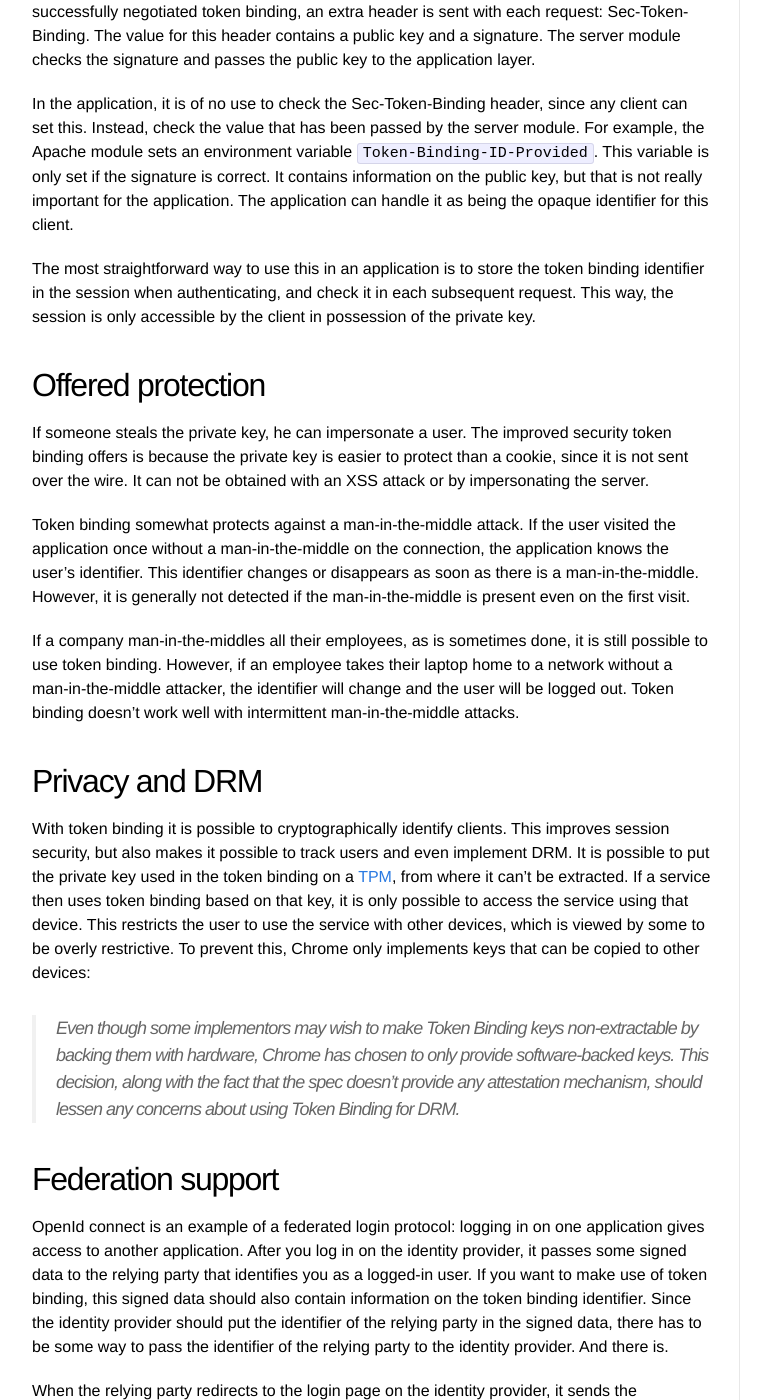
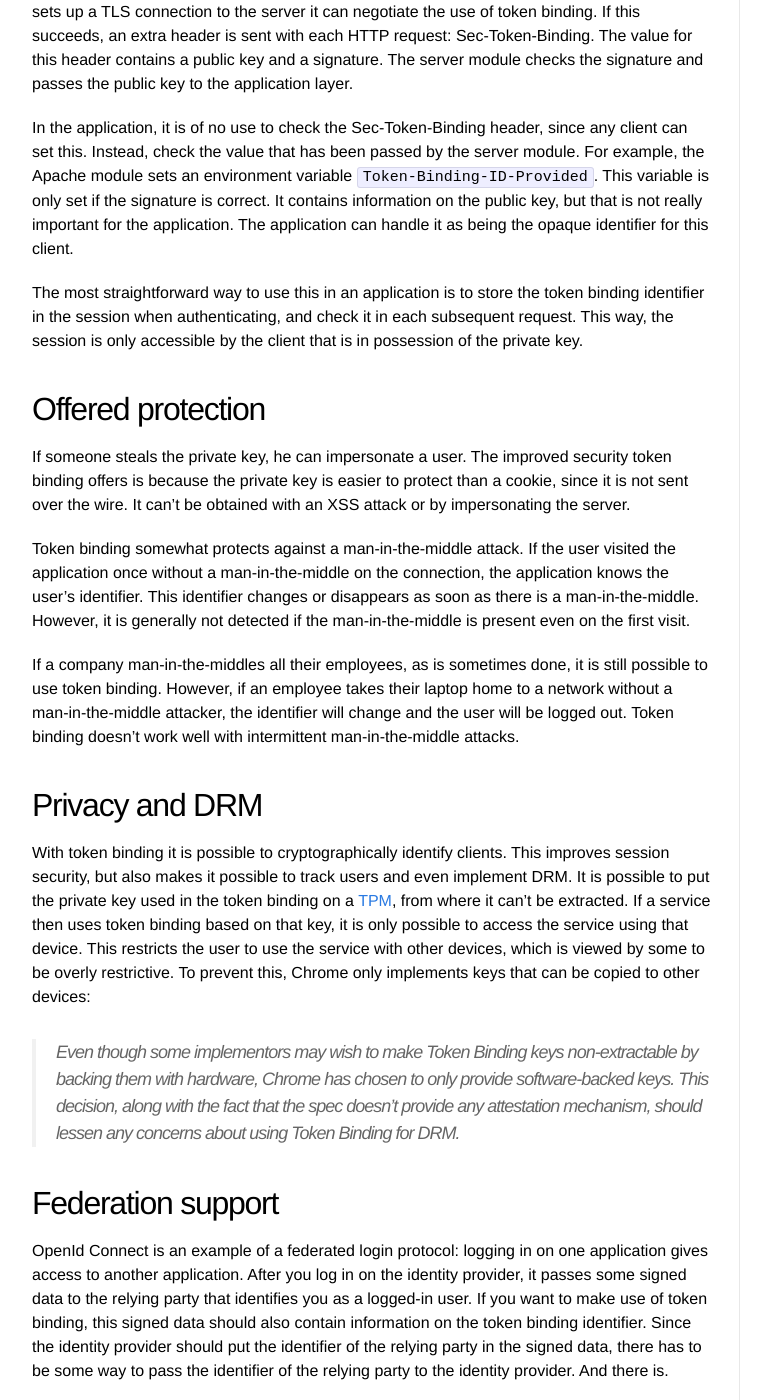
Before and after one commit to Sjord/Sjord.github.io, a Jekyll site: the page built from _posts/2017-05-10-prevent-session-hijacking-with-token-binding.md, in a window 1280 px wide and 1400 px high, scrolled down 1753 px. Shown: the whole window, without its empty margins (108-879 px from the left). Built offline with Jekyll 4.4.1, drawn with Linux system fonts in a browser that asks for light colours; some of the changed text lies outside the part shown.

Commit message:
Review token binding post

```diff
--- a/_posts/2017-05-10-prevent-session-hijacking-with-token-binding.md
+++ b/_posts/2017-05-10-prevent-session-hijacking-with-token-binding.md
@@ -25,15 +25,15 @@
 
 ## Using token binding
 
-To use token binding you need a supporting client and server. Currently Edge and [Chrome](https://www.chromestatus.com/feature/5097603234529280) support token binding. Both [Apache](https://github.com/zmartzone/mod_token_binding) and [Nginx](https://github.com/google/ngx_token_binding) have token binding modules. If the connection successfully negotiated token binding, an extra header is sent with each request: Sec-Token-Binding. The value for this header contains a public key and a signature. The server module checks the signature and passes the public key to the application layer.
+To use token binding you need a supporting client and server. Currently Edge and [Chrome](https://www.chromestatus.com/feature/5097603234529280) support token binding. Both [Apache](https://github.com/zmartzone/mod_token_binding) and [Nginx](https://github.com/google/ngx_token_binding) have token binding modules. When the client sets up a TLS connection to the server it can negotiate the use of token binding. If this succeeds, an extra header is sent with each HTTP request: Sec-Token-Binding. The value for this header contains a public key and a signature. The server module checks the signature and passes the public key to the application layer.
 
 In the application, it is of no use to check the Sec-Token-Binding header, since any client can set this. Instead, check the value that has been passed by the server module. For example, the Apache module sets an environment variable `Token-Binding-ID-Provided`. This variable is only set if the signature is correct. It contains information on the public key, but that is not really important for the application. The application can handle it as being the opaque identifier for this client.
 
-The most straightforward way to use this in an application is to store the token binding identifier in the session when authenticating, and check it in each subsequent request. This way, the session is only accessible by the client in possession of the private key.
+The most straightforward way to use this in an application is to store the token binding identifier in the session when authenticating, and check it in each subsequent request. This way, the session is only accessible by the client that is in possession of the private key.
 
 ## Offered protection
 
-If someone steals the private key, he can impersonate a user. The improved security token binding offers is because the private key is easier to protect than a cookie, since it is not sent over the wire. It can not be obtained with an XSS attack or by impersonating the server.
+If someone steals the private key, he can impersonate a user. The improved security token binding offers is because the private key is easier to protect than a cookie, since it is not sent over the wire. It can't be obtained with an XSS attack or by impersonating the server.
 
 Token binding somewhat protects against a man-in-the-middle attack. If the user visited the application once without a man-in-the-middle on the connection, the application knows the user's identifier. This identifier changes or disappears as soon as there is a man-in-the-middle. However, it is generally not detected if the man-in-the-middle is present even on the first visit.
 
@@ -47,7 +47,7 @@
 
 ## Federation support
 
-OpenId connect is an example of a federated login protocol: logging in on one application gives access to another application. After you log in on the identity provider, it passes some signed data to the relying party that identifies you as a logged-in user. If you want to make use of token binding, this signed data should also contain information on the token binding identifier. Since the identity provider should put the identifier of the relying party in the signed data, there has to be some way to pass the identifier of the relying party to the identity provider. And there is.
+OpenId Connect is an example of a federated login protocol: logging in on one application gives access to another application. After you log in on the identity provider, it passes some signed data to the relying party that identifies you as a logged-in user. If you want to make use of token binding, this signed data should also contain information on the token binding identifier. Since the identity provider should put the identifier of the relying party in the signed data, there has to be some way to pass the identifier of the relying party to the identity provider. And there is.
 
 When the relying party redirects to the login page on the identity provider, it sends the `Include-Referred-Token-Binding-ID` response header. This triggers the browser to send the relying party token to the identity provider.
 
```
